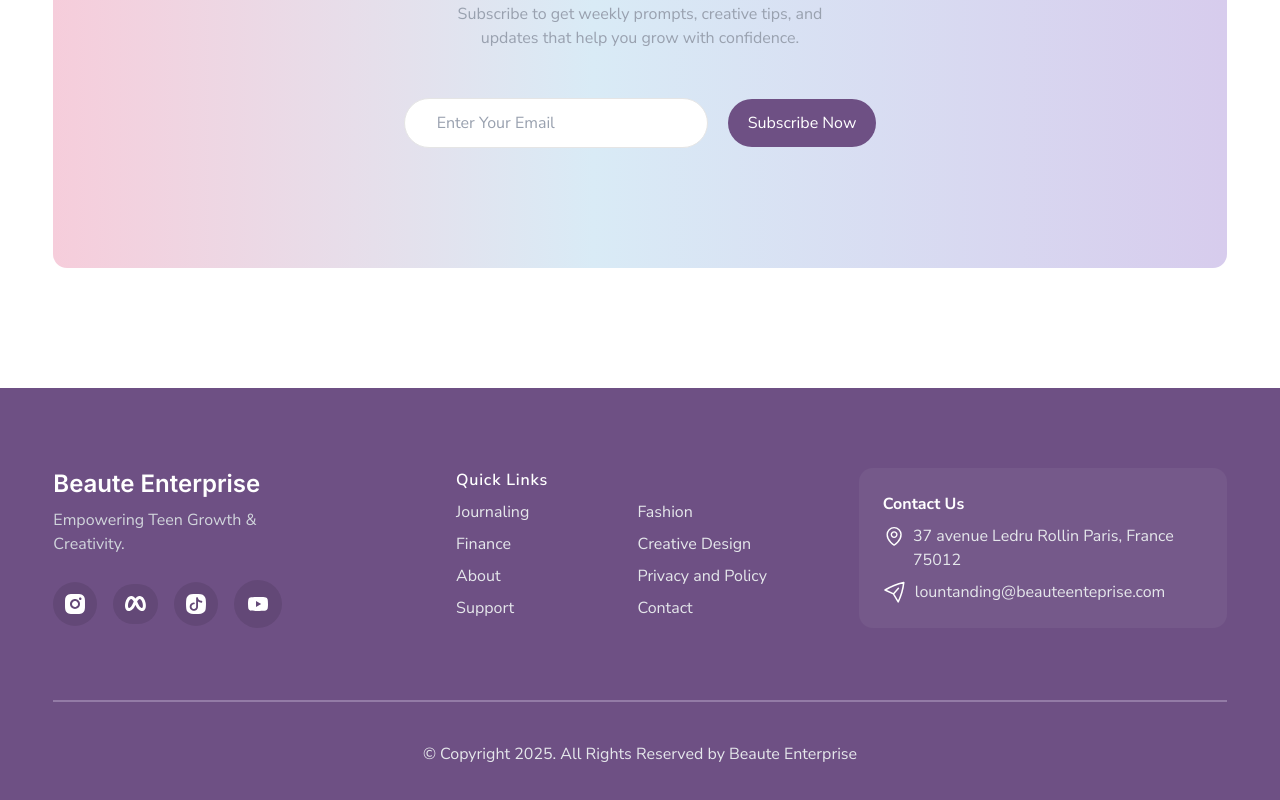
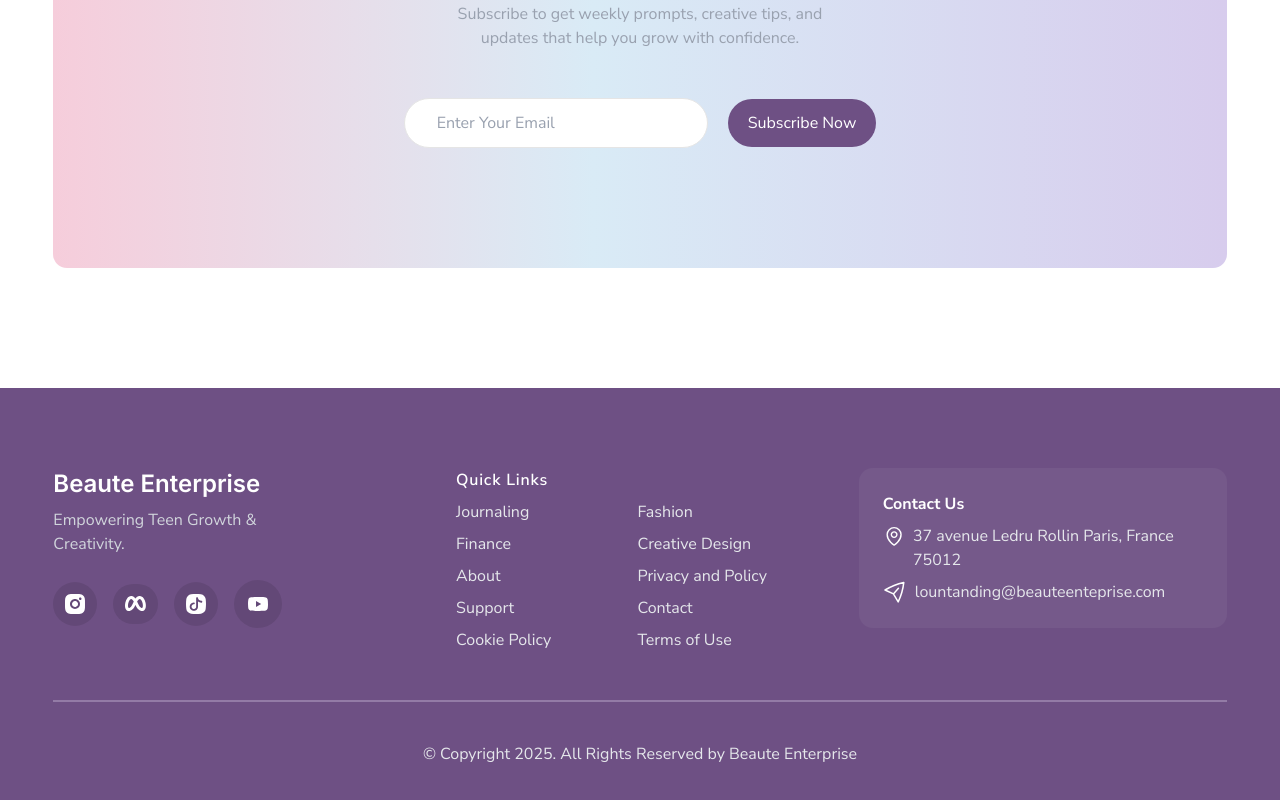
Before and after one commit to Webgenius0/lountandingcam-react-frontend, a React (Vite) app: page / in a window 1280 px wide. Shown: the part 5544-6344 px from the top of the page. Built offline with nearby package versions, Linux system fonts and the light colour scheme.

Commit message:
add footer links

```diff
--- a/src/shared/Footer.jsx
+++ b/src/shared/Footer.jsx
@@ -106,6 +106,7 @@ export default function Footer() {
                 Privacy and Policy
               </Link>
             </li>
+
             <li>
               <Link
                 to="/"
@@ -120,6 +121,22 @@ export default function Footer() {
                 className="text-gray-200 transition-colors duration-300   hover:text-deep-purple-accent-400"
               >
                 Contact
+              </Link>
+            </li>
+            <li>
+              <Link
+                to="/cookie"
+                className="text-gray-200 transition-colors duration-300 hover:text-deep-purple-accent-400"
+              >
+                Cookie Policy
+              </Link>
+            </li>
+            <li>
+              <Link
+                to="/terms"
+                className="text-gray-200 transition-colors duration-300 hover:text-deep-purple-accent-400"
+              >
+                Terms of Use
               </Link>
             </li>
           </ul>
```
